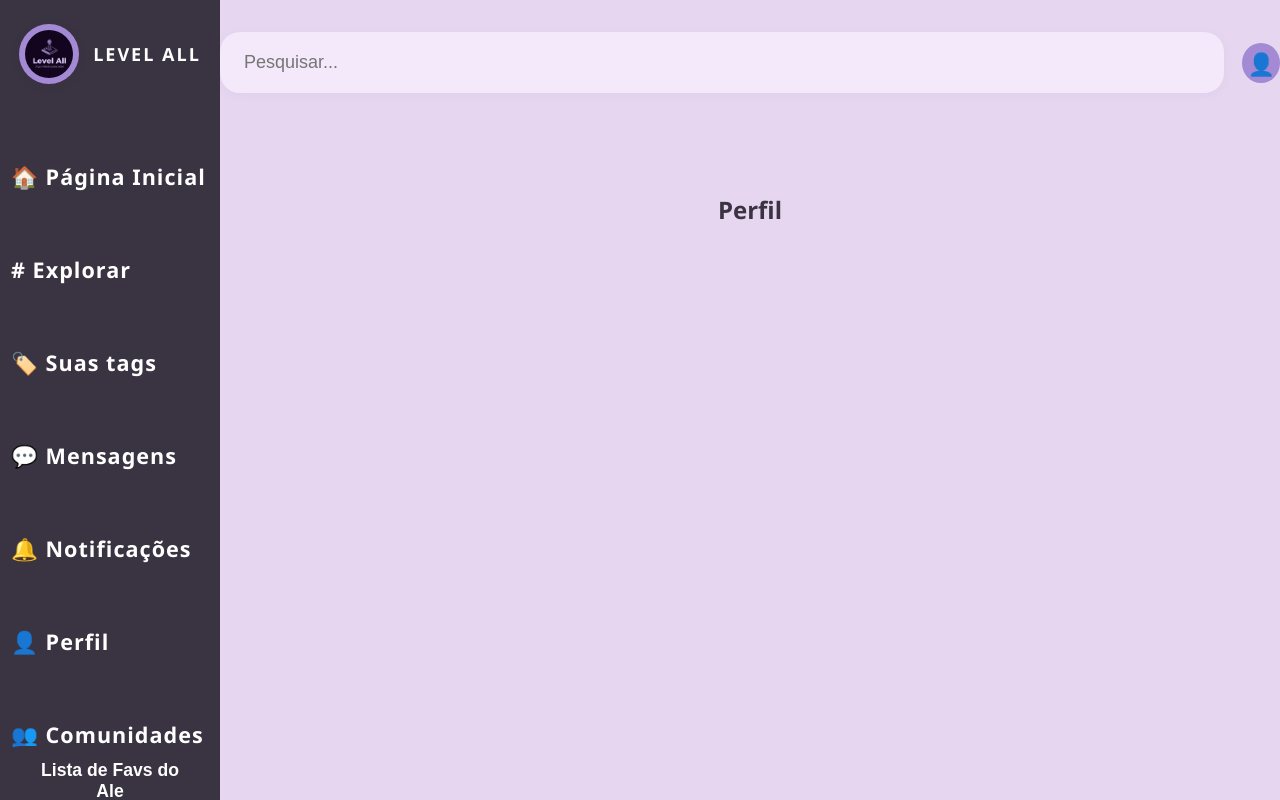
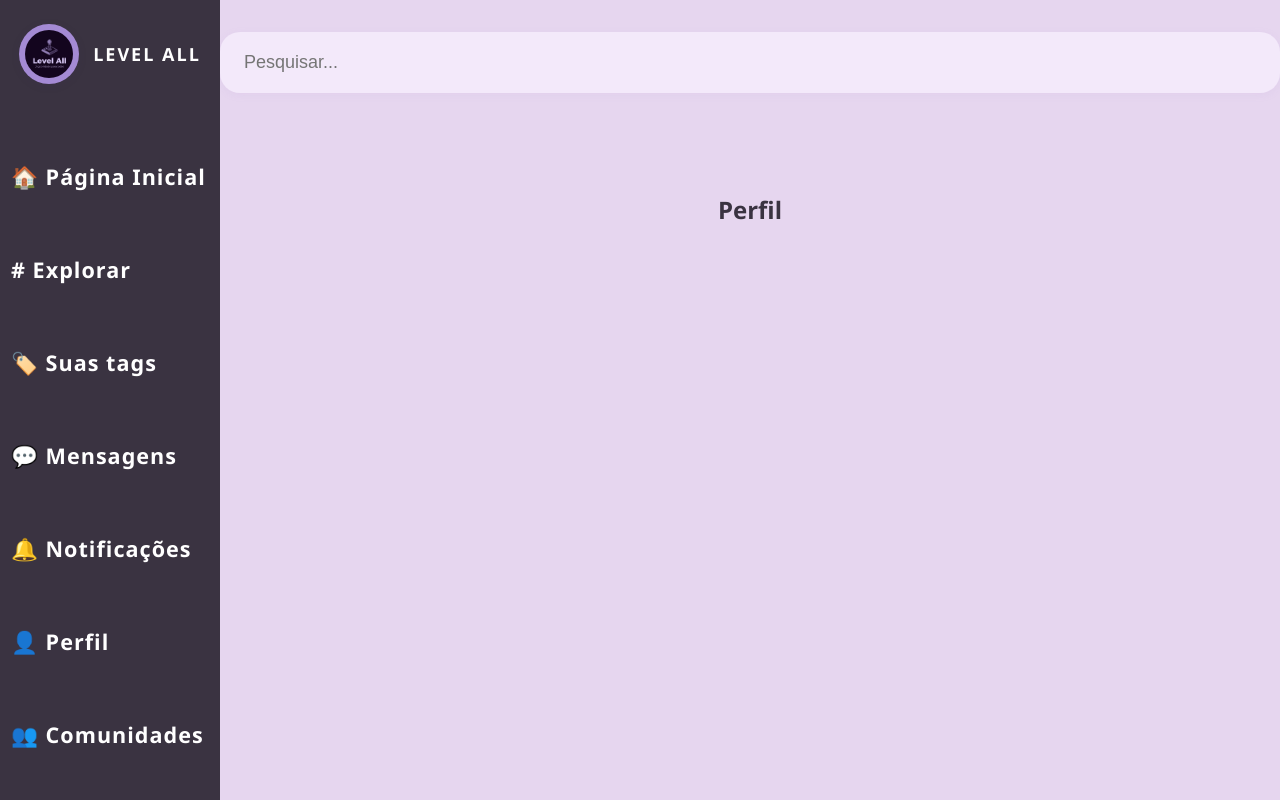
Before and after one commit to Vitor-Izidoro/Level-All, a React (Create React App) app in the folder frontend/reactproject/: page /perfil in a window 1280 px wide. Built offline with nearby package versions, Linux system fonts and the light colour scheme.

Commit message:
correcao: remocao dos favoritos do ale KKKKK e remocao do botao de perfil extra

```diff
--- a/frontend/reactproject/src/components/Comunidades.jsx
+++ b/frontend/reactproject/src/components/Comunidades.jsx
@@ -34,7 +34,7 @@ function Comunidades() {
       <main className="main-content">
         <header className="main-header">
           <input className="search-bar" placeholder="Pesquisar..." />
-          <div className="profile-icon">👤</div>
+
         </header>
         <div style={{ width: "100%", display: "flex", justifyContent: "center", marginTop: 40 }}>
           <h2 style={{ color: "#3a3341" }}>Comunidades</h2>
--- a/frontend/reactproject/src/components/Explorar.jsx
+++ b/frontend/reactproject/src/components/Explorar.jsx
@@ -39,15 +39,13 @@ function Explorar() {
           <button className="sidebar-btn animated">⚙️ Configurações</button>
         </div>
         <div className="goto-users-fixed">
-          <a href="/usuarios">
-            <button className="goto-users-btn">Lista de Favs do Ale</button>
-          </a>
+
         </div>
       </aside>
       <main className="main-content">
         <header className="main-header">
           <input className="search-bar" placeholder="Pesquisar..." />
-          <div className="profile-icon">👤</div>
+
         </header>
         <div style={{ width: "100%", display: "flex", justifyContent: "center", marginTop: 40 }}>
           <h2 style={{ color: "#3a3341" }}>Explorar</h2>
--- a/frontend/reactproject/src/components/Mensagens.jsx
+++ b/frontend/reactproject/src/components/Mensagens.jsx
@@ -25,15 +25,13 @@ function Mensagens() {
           <button className="sidebar-btn animated">⚙️ Configurações</button>
         </div>
         <div className="goto-users-fixed">
-          <a href="/usuarios">
-            <button className="goto-users-btn">Lista de Favs do Ale</button>
-          </a>
+
         </div>
       </aside>
       <main className="main-content">
         <header className="main-header">
           <input className="search-bar" placeholder="Pesquisar..." />
-          <div className="profile-icon">👤</div>
+
         </header>
         <div style={{ width: "100%", display: "flex", justifyContent: "center", marginTop: 40 }}>
           <h2 style={{ color: "#3a3341" }}>Mensagens</h2>
--- a/frontend/reactproject/src/components/Notificacoes.jsx
+++ b/frontend/reactproject/src/components/Notificacoes.jsx
@@ -25,15 +25,13 @@ function Notificacoes() {
           <button className="sidebar-btn animated">⚙️ Configurações</button>
         </div>
         <div className="goto-users-fixed">
-          <a href="/usuarios">
-            <button className="goto-users-btn">Lista de Favs do Ale</button>
-          </a>
+
         </div>
       </aside>
       <main className="main-content">
         <header className="main-header">
           <input className="search-bar" placeholder="Pesquisar..." />
-          <div className="profile-icon">👤</div>
+
         </header>
         <div style={{ width: "100%", display: "flex", justifyContent: "center", marginTop: 40 }}>
           <h2 style={{ color: "#3a3341" }}>Notificações</h2>
--- a/frontend/reactproject/src/components/Perfil.jsx
+++ b/frontend/reactproject/src/components/Perfil.jsx
@@ -25,15 +25,13 @@ function Perfil() {
           <button className="sidebar-btn animated">⚙️ Configurações</button>
         </div>
         <div className="goto-users-fixed">
-          <a href="/usuarios">
-            <button className="goto-users-btn">Lista de Favs do Ale</button>
-          </a>
+
         </div>
       </aside>
       <main className="main-content">
         <header className="main-header">
           <input className="search-bar" placeholder="Pesquisar..." />
-          <div className="profile-icon">👤</div>
+
         </header>
         <div style={{ width: "100%", display: "flex", justifyContent: "center", marginTop: 40 }}>
           <h2 style={{ color: "#3a3341" }}>Perfil</h2>
```
